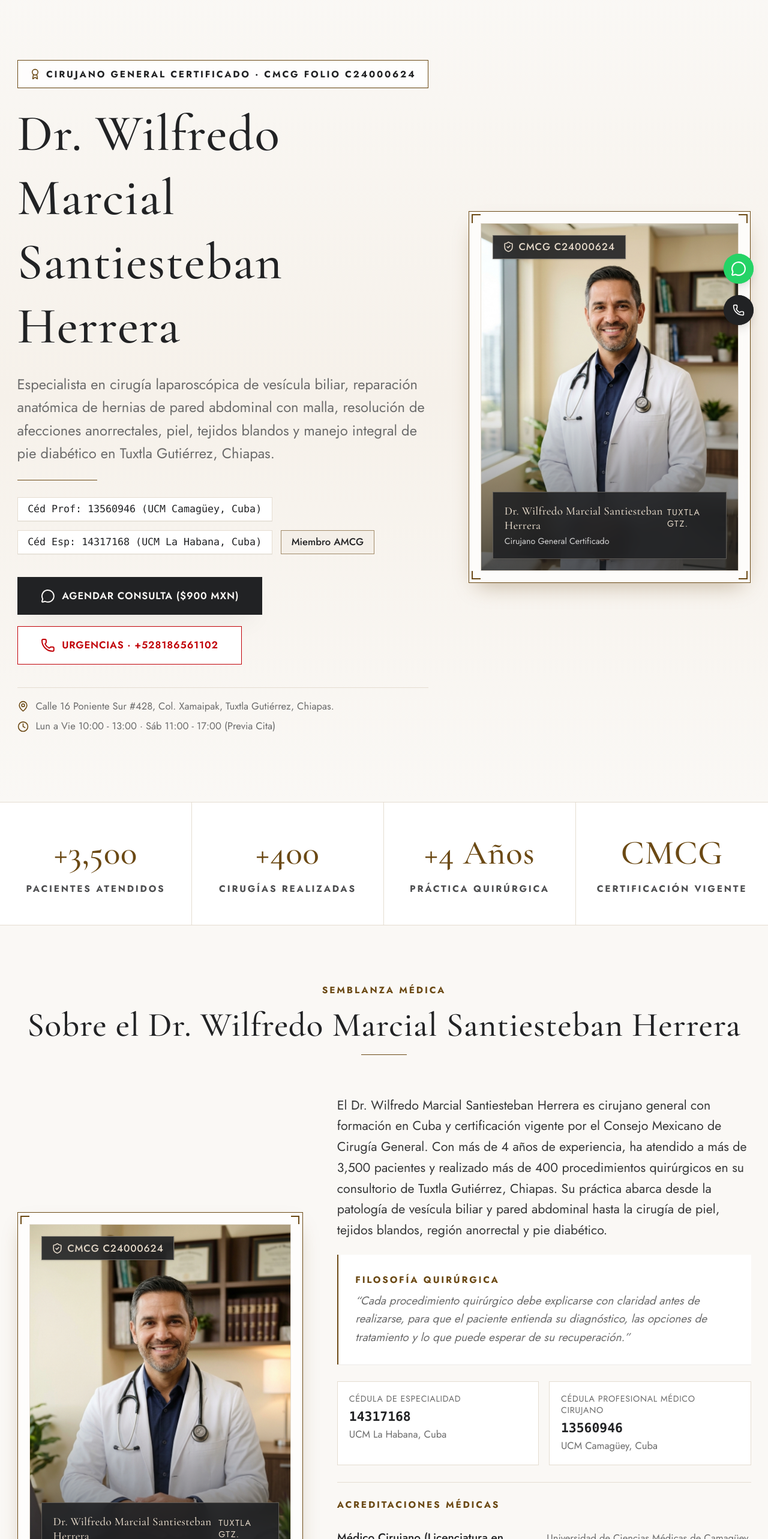
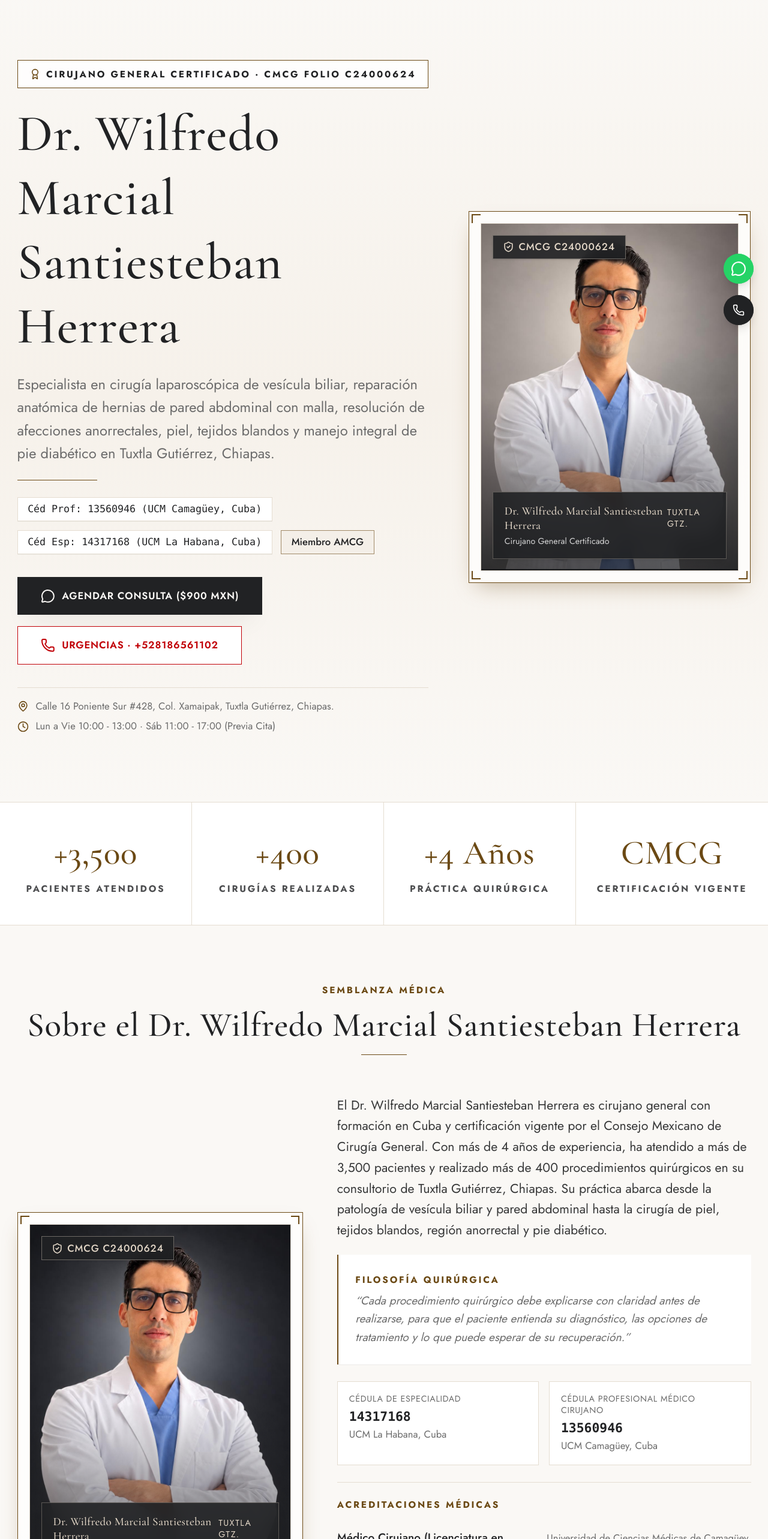
Before and after one commit to AdrianHLuna/dr-wilfredo-santiesteban, a Next.js app: page / in a window 1280 px wide. Shown: the part 234-2800 px from the top of the page at 60% size. Built offline with nearby package versions, Linux system fonts and the light colour scheme; no server answers.

Commit message:
Add doctor profile photos
Add hero and about photos and update the doctor profile to reference them.

```diff
--- a/src/data/doctor.ts
+++ b/src/data/doctor.ts
@@ -34,8 +34,8 @@ export const doctor: DoctorProfile = {
     "Lunes a viernes de 10:00 a 13:00, sábados de 11:00 a 17:00, domingos con previa disponibilidad. Todas las consultas se realizan mediante cita previa; existe la posibilidad de consultas fuera del horario habitual sujetas a disponibilidad, y las urgencias quirúrgicas se atienden mediante contacto telefónico previo y valoración.",
   openingHours: ["Mo-Fr 10:00-13:00", "Sa 11:00-17:00"],
   acceptingNewPatients: true,
-  photo: "/doctor-hero.jpg",
-  aboutPhoto: "/doctor-about.jpg",
+  photo: "/hero.jpeg",
+  aboutPhoto: "/aboutme.jpeg",
   bio: "El Dr. Wilfredo Marcial Santiesteban Herrera es cirujano general con formación en Cuba y certificación vigente por el Consejo Mexicano de Cirugía General. Con más de 4 años de experiencia, ha atendido a más de 3,500 pacientes y realizado más de 400 procedimientos quirúrgicos en su consultorio de Tuxtla Gutiérrez, Chiapas. Su práctica abarca desde la patología de vesícula biliar y pared abdominal hasta la cirugía de piel, tejidos blandos, región anorrectal y pie diabético.",
   philosophy:
     "Cada procedimiento quirúrgico debe explicarse con claridad antes de realizarse, para que el paciente entienda su diagnóstico, las opciones de tratamiento y lo que puede esperar de su recuperación.",
```
Also changed, not shown: public/aboutme.jpeg (added), public/hero.jpeg (added).
